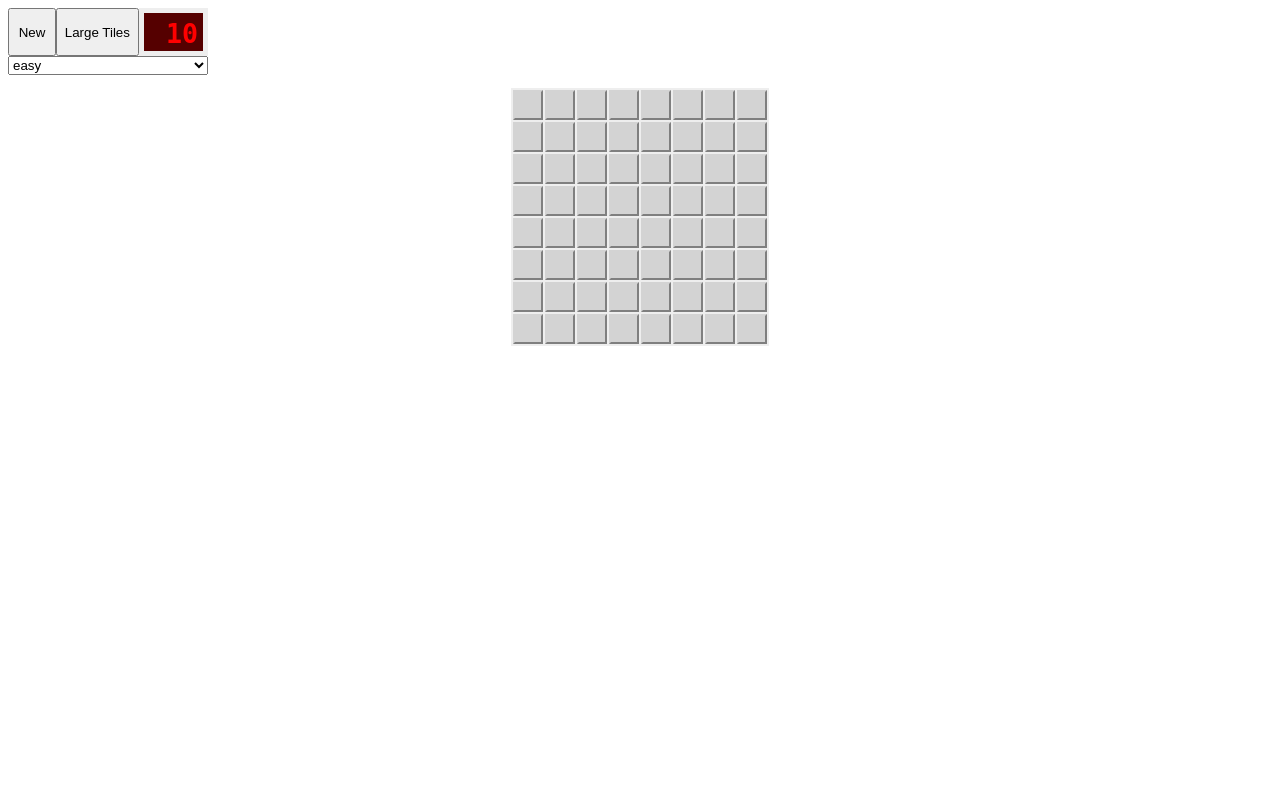
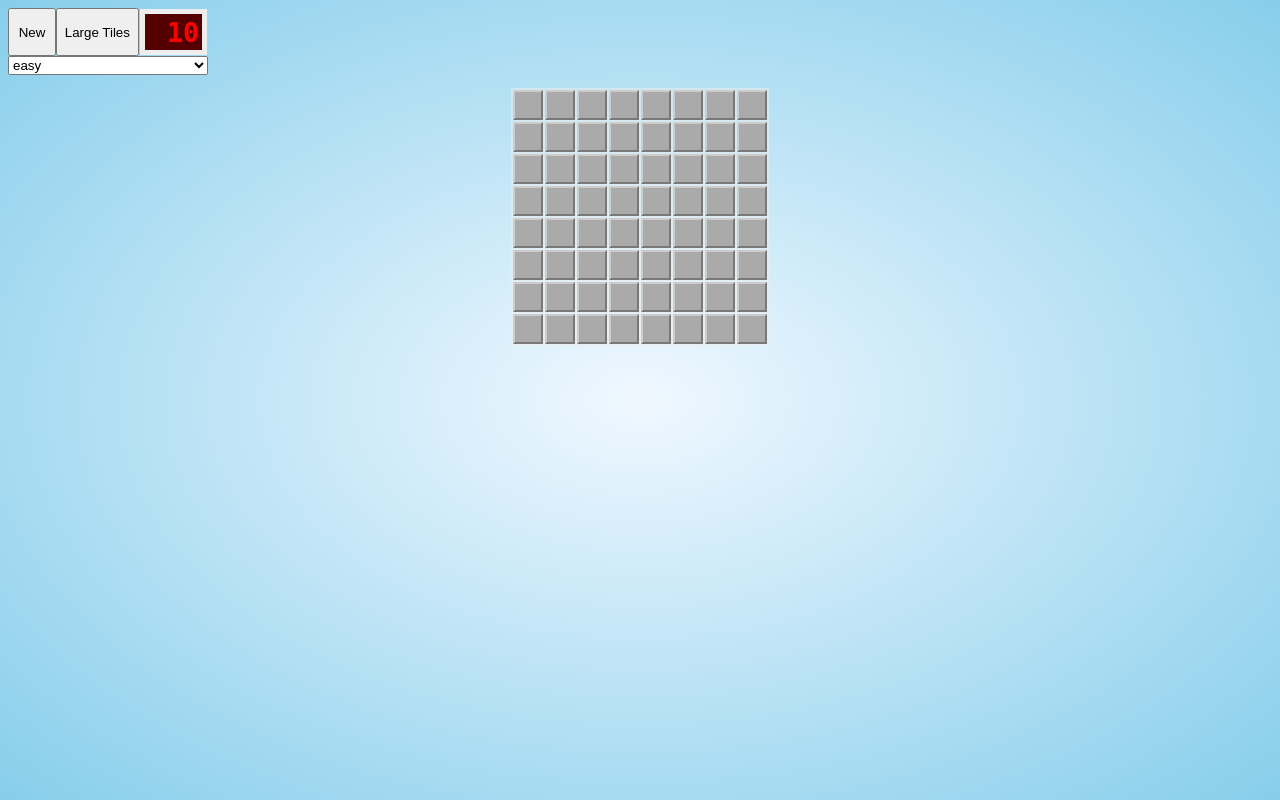
Before and after one commit to ImprobabilityCast/Website, a PHP site: page /Mines/mines.php in a window 1280 px wide. Run offline with PHP 8.4, Linux system fonts and the light colour scheme.

Commit message:
add some polish to this mess

```diff
--- a/wwwroot/Mines/controller.js
+++ b/wwwroot/Mines/controller.js
@@ -1,5 +1,5 @@
 ////////////////////////////////////
-// 22 April 2018
+// 27 January 2020
 ////////////////////////////////////
 
 // Controller
@@ -7,16 +7,16 @@ function Controller() {
     var model = new Model();
     var view = new View(handleLeftClick, handleRightClick);
     var lost = false;
-    var levels = new Map([[0, {width: 8, height: 8, mines: 10}],
-                    [1, {width: 16, height: 12, mines: 35}],
-                    [2, {width: 32, height: 24, mines: 150}],
-                    [3, {width: 64, height: 48, mines: 600}]]);
+    var levels = new Map();
+	levels.set(10, {width: 8, height: 8});
+    levels.set(35, {width: 16, height: 12});
+    levels.set(150, {width: 32, height: 24});
 
     // restore saved game
     if (model.tryLoadGame()) {
         view.reSize(model.getWidth(), model.getHeight());
     } else {
-        loadGame(0);
+        loadGame(level);
     }
 
     // make the view refect the model
@@ -93,7 +93,10 @@ function Controller() {
             }
             view.setFlagCount(model.mineCount() - model.flagCount());
         }
+
+		if (!lost) {
 			model.saveGame();
+		}
     }
 
     function handleLeftClick(evt) {
@@ -114,20 +117,21 @@ function Controller() {
             } else {
                 showZeros(ele.cellIndex, row);
                 // check if we won
-                if (model.isGameWon() && !lost) {
+				if (!lost) {
+					if (model.isGameWon()) {
 						winEffects();
 						model.eraseSavedGame();
-                    view.setFlagCount(0);
 					} else {
 						model.saveGame();
+					}
+				}
                 view.setFlagCount(model.mineCount() - model.flagCount());
-                }
             }
         }
     }
 
     // shows zeros and surrounding numbers
-    // requires (x, y) = 0
+    // requires (x, y) is not a mine
     function showZeros(x, y) {
         var lst = view.getSquare(x, y).classList;
         lst.remove("flag");
@@ -162,7 +166,7 @@ function Controller() {
         lost = false;
         model.clear();
         model.reSize(params.width, params.height);
-        model.randomGame(params.mines);
+        model.randomGame(level);
         model.eraseSavedGame();
 
         view.clear();
--- a/wwwroot/Mines/mines.css
+++ b/wwwroot/Mines/mines.css
@@ -1,3 +1,8 @@
+html {
+	height: 100%;
+	background: radial-gradient(aliceblue, skyblue);
+}
+
 .invalid {
     color: red;
     box-shadow: 0 0 4px 1px red;
@@ -30,28 +35,37 @@ select {
 
 #flagCounter {
     border: 5px solid #eee;
-    padding: 5px;
+    padding: 2pt;
     color: red;
     font-family: monospace;
     font-weight: bold;
     font-size: 20pt;
     background: #500;
-    height: 36pt;
+    height: 34pt;
     float: left;
-    min-width: 52pt;
+    min-width: 50pt;
     text-align: right;
+	margin: 1pt;
 }
 
 table {
-    background-color: #eee;
+    background-color: #eee8;
     margin: auto;
     position: relative;
     top: 60pt;
 }
 
+td {
+    text-align: center;
+    background-color: #fff8;
+    border-color: transparent;
+    background-size: cover;
+    background-repeat: no-repeat;
+}
+
 td.unseen {
-    background-color: lightgrey;
-    border: 2px outset lightgrey;
+    background-color: #aaa;
+    border: 2px outset #ccc;
 }
 
 td.flag {
--- a/wwwroot/Mines/mines.php
+++ b/wwwroot/Mines/mines.php
@@ -8,19 +8,16 @@
 <link id="sizer" rel="stylesheet" type="text/css" href="tdNormal.css" />
 <body>
 
-
-
 <div id="left">
 <button type="button" id="new" onclick="controller.newGame(level)">New</button>
 <button type="button" id="size" onclick="toggleSize(event)">Large Tiles</button>
 <div id="flagCounter">
 10
 </div>
-<select onchange="level=event.currentTarget.selectedIndex">
-  <option>easy</option>
-  <option>intermediate</option>
-  <option>expert</option>
-  <option>world</option>
+<select id="levels" onchange="updateSavedMineCount(event)">
+  <option value="10">easy</option>
+  <option value="35">intermediate</option>
+  <option value="150">expert</option>
 </select>
 </div>
 
@@ -33,6 +30,11 @@
 <script>
 var switcher = true;
 var siz = document.getElementById('sizer');
+var level = (null === localStorage.getItem("nMines")) ? 10
+		: JSON.parse(localStorage.getItem("nMines"));
+var controller = new Controller();
+document.getElementById("levels").value = level;
+
 function toggleSize(evt) {
     if (switcher) {
         siz.setAttribute('href', "tdLarge.css");
@@ -43,8 +45,13 @@ function toggleSize(evt) {
     }
     switcher = !switcher;
 }
-var level = 0;
-var controller = new Controller();
+
+function updateSavedMineCount(event) {
+	localStorage.setItem("nMines",
+			JSON.stringify(event.currentTarget.value - 0));
+	level = event.currentTarget.value - 0;
+}
+
 </script>
 </body>
 </html>
--- a/wwwroot/Mines/model.js
+++ b/wwwroot/Mines/model.js
@@ -1,5 +1,5 @@
 ////////////////////////////////////
-// 22 April 2018
+// 27 January 2020
 ////////////////////////////////////
 function Model() {
     var map = [[new Tile()]];
@@ -80,7 +80,7 @@ function Model() {
 
     this.eraseSavedGame = function () {
         localStorage.removeItem("map");
-        localStorage.removeItem("nMines");
+        // keep nMines so that it keeps level difficulty between sessions
         localStorage.removeItem("nFlags");
         localStorage.removeItem("unseenCount");
     }
--- a/wwwroot/Mines/tdLarge.css
+++ b/wwwroot/Mines/tdLarge.css
@@ -1,10 +1,5 @@
 td {
     min-width: 60px;
     height: 60px;
-    text-align: center;
-    background-color: white;
-    border-color: transparent;
-    background-size: cover;
-    background-repeat: no-repeat;
     font-size: 30px;
 }
--- a/wwwroot/Mines/tdNormal.css
+++ b/wwwroot/Mines/tdNormal.css
@@ -1,9 +1,4 @@
 td {
     min-width: 30px;
     height: 30px;
-    text-align: center;
-    background-color: white;
-    border-color: transparent;
-    background-size: cover;
-    background-repeat: no-repeat;
 }
```
Also changed, not shown: wwwroot/Mines/flag.png, wwwroot/Mines/wrong.png. Lines whose indentation alone changed are shown as unchanged.
